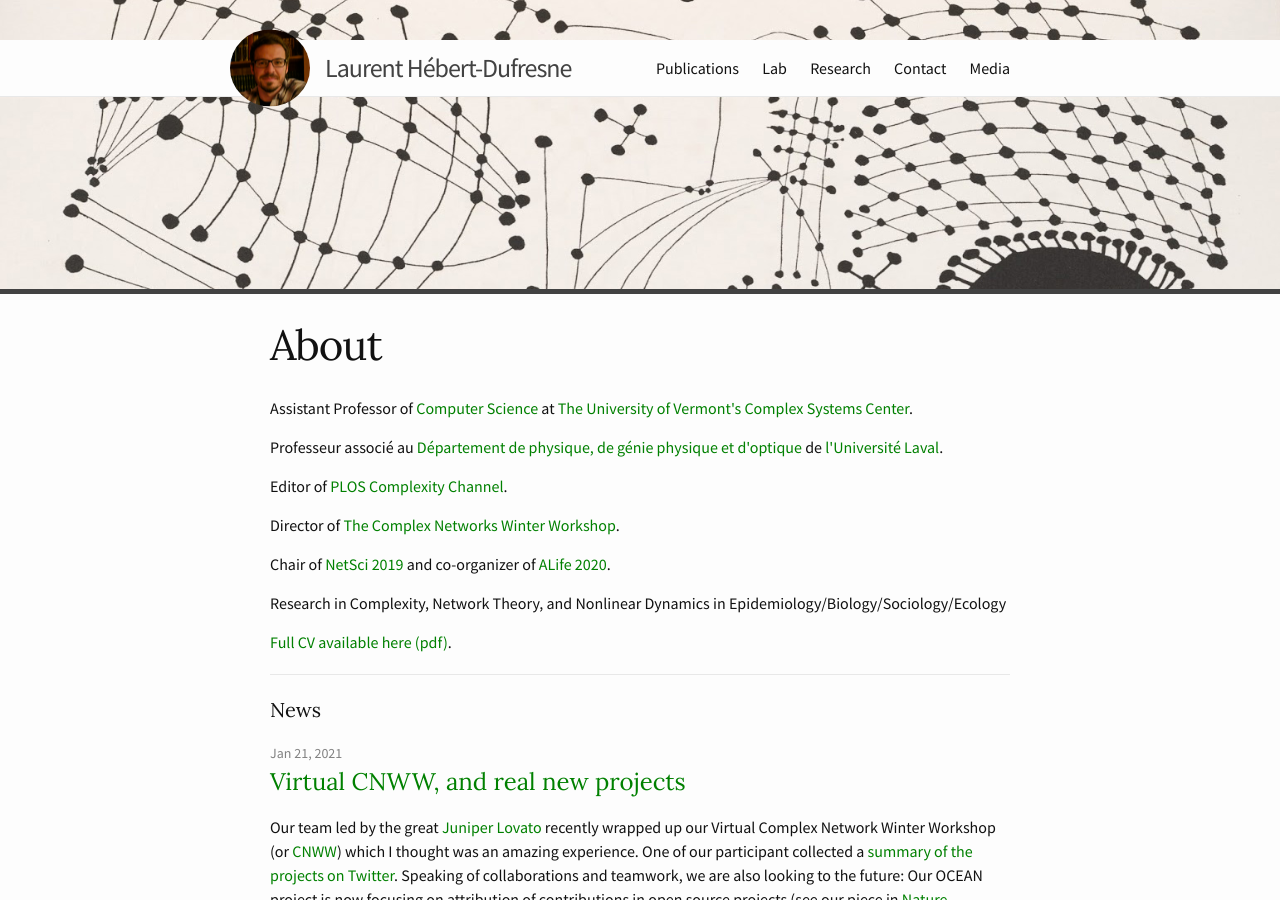
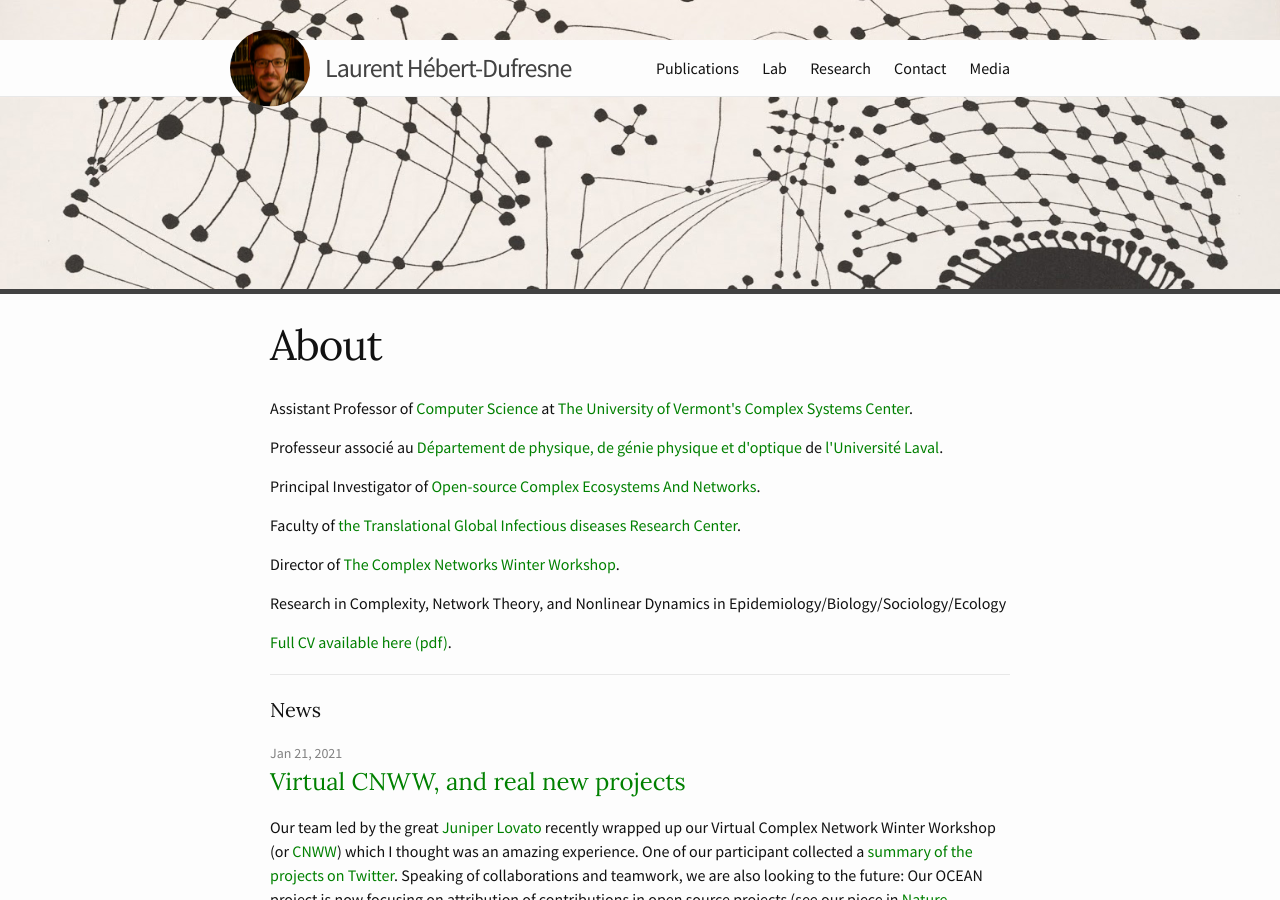
Before and after one commit to laurenthebertdufresne/laurenthebertdufresne.github.io, a Jekyll site: the page built from index.html, in a window 1280 px wide and 900 px high. Built offline with Jekyll 4.4.1, drawn with Linux system fonts in a browser that asks for light colours; the list of posts is cut into pages by our own code.

```diff
--- a/index.html
+++ b/index.html
@@ -13,11 +13,11 @@
 
     <p>Professeur associé au <a href="https://www.phy.ulaval.ca/accueil/" target="_blank">Département de physique, de génie physique et d'optique</a> de <a href="https://www.ulaval.ca/" target="_blank">l'Université Laval</a>.</p>
 
-    <p>Editor of <a href="https://channels.plos.org/complexity" target="_blank">PLOS Complexity Channel</a>.</p>
+    <p>Principal Investigator of <a href="https://vermontcomplexsystems.org/partner/OCEAN" target="_blank">Open-source Complex Ecosystems And Networks</a>.</p>
+
+    <p>Faculty of <a href="https://www.med.uvm.edu/tgircobre/home/" target="_blank">the Translational Global Infectious diseases Research Center</a>.</p>
 
     <p>Director of <a href="http://vermontcomplexsystems.org/events/cnww/" target="_blank">The Complex Networks Winter Workshop</a>.</p>
-
-    <p>Chair of <a href="http://vermontcomplexsystems.org/events/netsci/" target="_blank">NetSci 2019</a> and co-organizer of <a href="http://vermontcomplexsystems.org/events/ALIFE-2020/" target="_blank">ALife 2020</a>.</p>
 
     <p>Research in Complexity, Network Theory, and Nonlinear Dynamics in Epidemiology/Biology/Sociology/Ecology</p>
 
```
